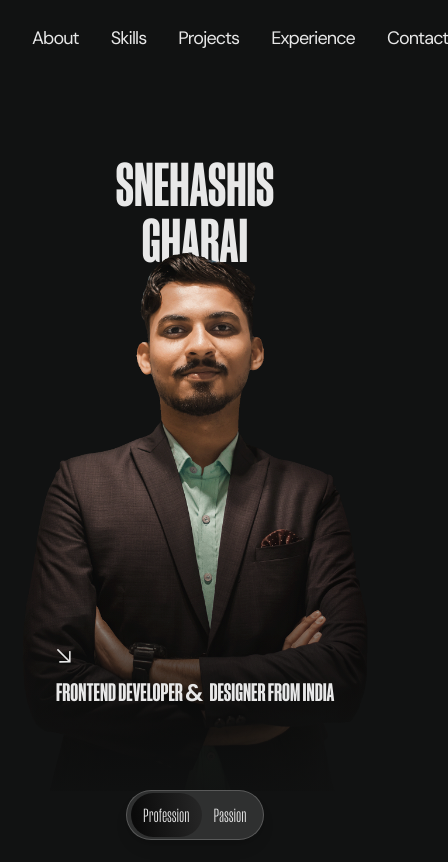
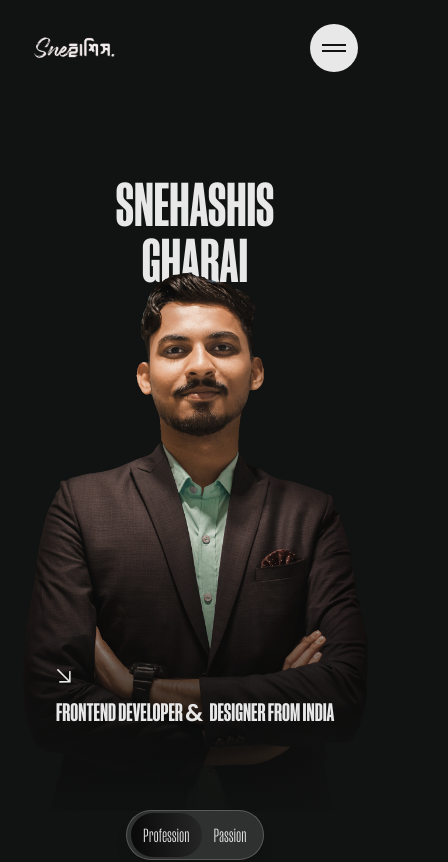
Before and after one commit to Gitju002/snehashis-gharai-portfolio, a Next.js app: page / in a window 390 px wide. Shown: the top 862 px of the page, 448 px wide, since content can reach past the window. Built offline with nearby package versions, Linux system fonts and the light colour scheme.

Commit message:
responsive navbar

```diff
--- /dev/null
+++ b/app/components/navigation/DeskTopNav.tsx
@@ -0,0 +1,32 @@
+import React from "react";
+import Link from "next/link";
+
+interface NavigationItem {
+  href: string;
+  label: string;
+}
+
+interface DeskTopNavProps {
+  navigationItems: NavigationItem[];
+}
+
+const DeskTopNav: React.FC<DeskTopNavProps> = ({ navigationItems }) => {
+  return (
+    <ul className="nav-links" role="menubar">
+      {navigationItems.map((item) => (
+        <li key={item.href} role="none">
+          <Link
+            href={item.href}
+            role="menuitem"
+            aria-label={`Navigate to ${item.label}`}
+            className="hover:text-text-secondary transition-colors"
+          >
+            {item.label}
+          </Link>
+        </li>
+      ))}
+    </ul>
+  );
+};
+
+export default DeskTopNav;
--- /dev/null
+++ b/app/components/navigation/MobileNav.tsx
@@ -0,0 +1,116 @@
+"use client";
+import React, { useState } from "react";
+import Link from "next/link";
+
+interface NavigationItem {
+  href: string;
+  label: string;
+}
+
+interface MobileNavProps {
+  navigationItems: NavigationItem[];
+}
+
+const MobileNav: React.FC<MobileNavProps> = ({ navigationItems }) => {
+  const [isOpen, setIsOpen] = useState(false);
+
+  const toggleMenu = () => {
+    setIsOpen(!isOpen);
+  };
+
+  const closeMenu = () => {
+    setIsOpen(false);
+  };
+
+  return (
+    <>
+      {/* Hamburger Menu Button */}
+      <button
+        onClick={toggleMenu}
+        className="relative z-50 p-3 rounded-full bg-foreground text-background transition-all duration-300"
+        aria-label="Toggle navigation menu"
+        aria-expanded={isOpen}
+      >
+        <div className="w-6 h-6 flex flex-col justify-center items-center">
+          <span
+            className={`block h-0.5 w-6 bg-current transition-all duration-300 ${
+              isOpen ? "rotate-45 translate-y-0.5" : ""
+            }`}
+          />
+          <span
+            className={`block h-0.5 w-6 bg-current transition-all duration-300 mt-1 ${
+              isOpen ? "-rotate-45 -translate-y-0.5" : ""
+            }`}
+          />
+        </div>
+      </button>
+
+      {/* Mobile Menu Overlay */}
+      {isOpen && (
+        <div
+          className="fixed inset-0 bg-black/50 z-40"
+          onClick={closeMenu}
+          aria-hidden="true"
+        />
+      )}
+
+      {/* Mobile Menu */}
+      <div
+        className={`fixed top-6 right-6 z-50 bg-foreground rounded-3xl p-8 transition-all duration-300 ease-in-out ${
+          isOpen
+            ? "opacity-100 scale-100 translate-x-0"
+            : "opacity-0 scale-95 translate-x-4 pointer-events-none"
+        }`}
+        style={{ width: "280px" }}
+      >
+        {/* Menu Header */}
+        <div className="flex justify-between items-center mb-8">
+          <h6 className="text-background font-dm-sans text-lg font-light">
+            Menu
+          </h6>
+          <button
+            onClick={closeMenu}
+            className="text-background hover:text-text-secondary transition-colors"
+            aria-label="Close menu"
+          >
+            <svg
+              width="24"
+              height="24"
+              viewBox="0 0 24 24"
+              fill="none"
+              xmlns="http://www.w3.org/2000/svg"
+            >
+              <path
+                d="M18 6L6 18M6 6L18 18"
+                stroke="currentColor"
+                strokeWidth="2"
+                strokeLinecap="round"
+                strokeLinejoin="round"
+              />
+            </svg>
+          </button>
+        </div>
+
+        {/* Navigation Links */}
+        <nav>
+          <ul className="space-y-6">
+            {navigationItems.map((item) => (
+              <li key={item.href}>
+                <Link
+                  href={item.href}
+                  onClick={closeMenu}
+                  className="block text-background font-dm-sans text-2xl font-normal hover:text-text-secondary transition-colors"
+                  aria-label={`Navigate to ${item.label}`}
+                >
+                  {item.label}
+                </Link>
+              </li>
+            ))}
+          </ul>
+        </nav>
+      </div>
+    </>
+  );
+};
+
+export default MobileNav;
--- a/app/components/navigation/Navbar.tsx
+++ b/app/components/navigation/Navbar.tsx
@@ -1,13 +1,16 @@
 import React from "react";
 import Link from "next/link";
 import Image from "next/image";
+import MobileNav from "./MobileNav";
+import DeskTopNav from "./DeskTopNav";
 
 const Navbar = () => {
   const navigationItems = [
+    { href: "/", label: "Home" },
     { href: "#about", label: "About" },
     { href: "#skills", label: "Skills" },
-    { href: "#projects", label: "Projects" },
     { href: "#experience", label: "Experience" },
+    { href: "#projects", label: "Work" },
     { href: "/contact", label: "Contact" },
   ];
 
@@ -26,20 +29,15 @@ const Navbar = () => {
             </Link>
           </div>
 
-          {/* Navigation Links */}
-          <ul className="nav-links" role="menubar">
-            {navigationItems.map((item) => (
-              <ul key={item.href} role="none">
-                <Link
-                  href={item.href}
-                  role="menuitem"
-                  aria-label={`Navigate to ${item.label}`}
-                >
-                  <li>{item.label}</li>
-                </Link>
-              </ul>
-            ))}
-          </ul>
+          {/* Desktop Navigation - Hidden on mobile */}
+          <div className="hidden lg:block">
+            <DeskTopNav navigationItems={navigationItems} />
+          </div>
+
+          {/* Mobile Navigation - Hidden on desktop */}
+          <div className="lg:hidden">
+            <MobileNav navigationItems={navigationItems} />
+          </div>
         </div>
       </div>
     </nav>
```
